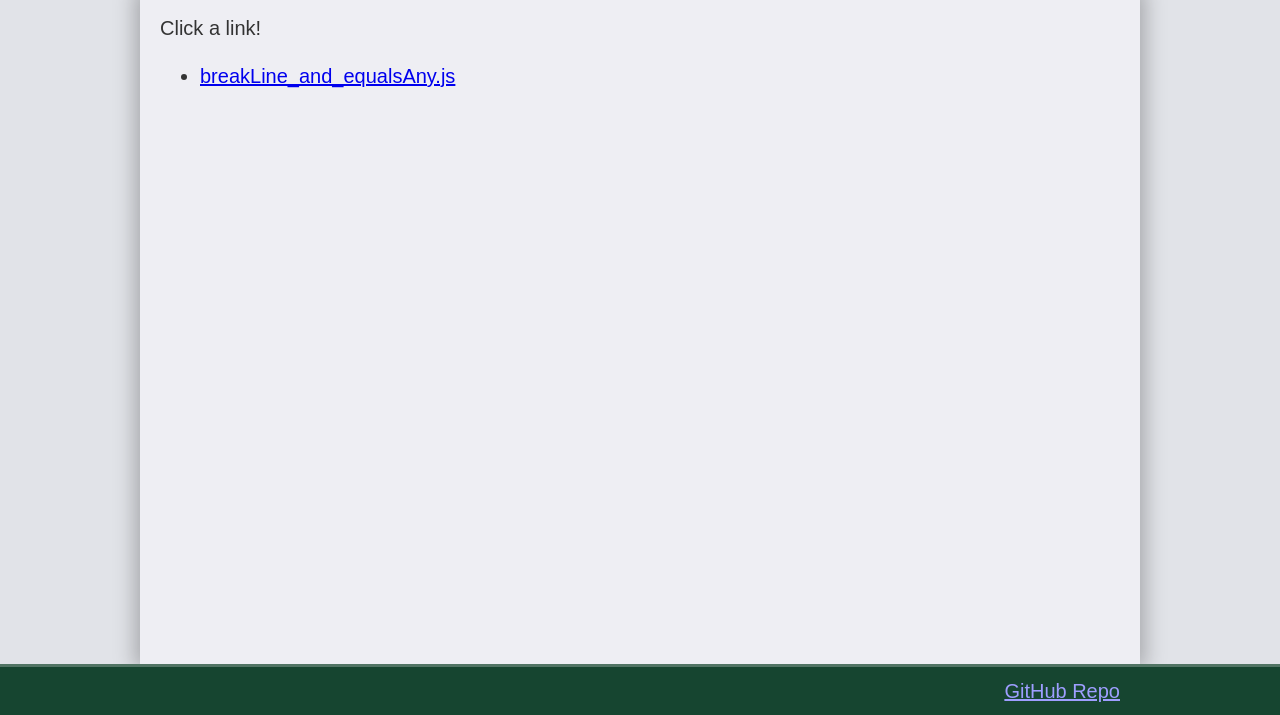
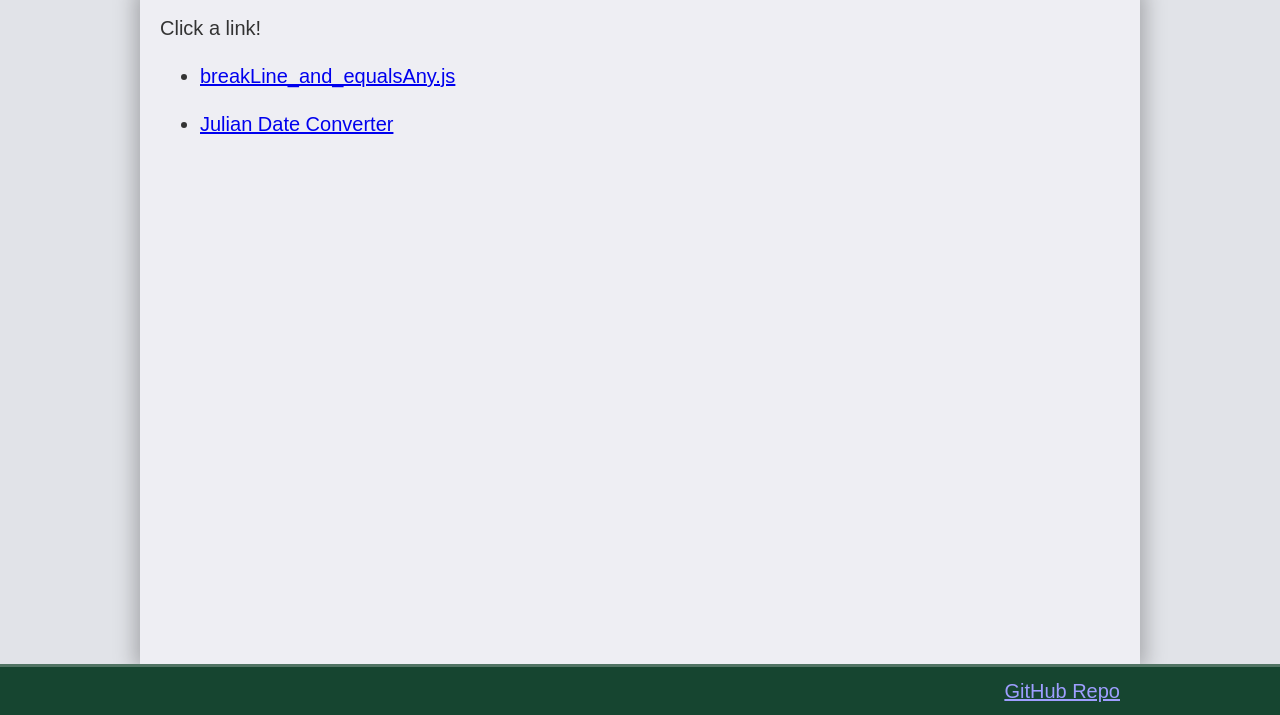
Before and after one commit to dshepsis/Utilities, a plain HTML site: page index.html in a window 1280 px wide. Shown: the part 85-800 px from the top of the page. Drawn offline with Linux system fonts and the light colour scheme.

Commit message:
adding link to julian date converter

```diff
--- a/index.html
+++ b/index.html
@@ -49,6 +49,9 @@
       <li>
         <p><a href="pages/breakLine.html">breakLine_and_equalsAny.js</a></p>
       </li>
+      <li>
+        <p><a href="pages/julianDateConverter.html">Julian Date Converter</a></p>
+      </li>
     </ul>
   </main>
 
```
